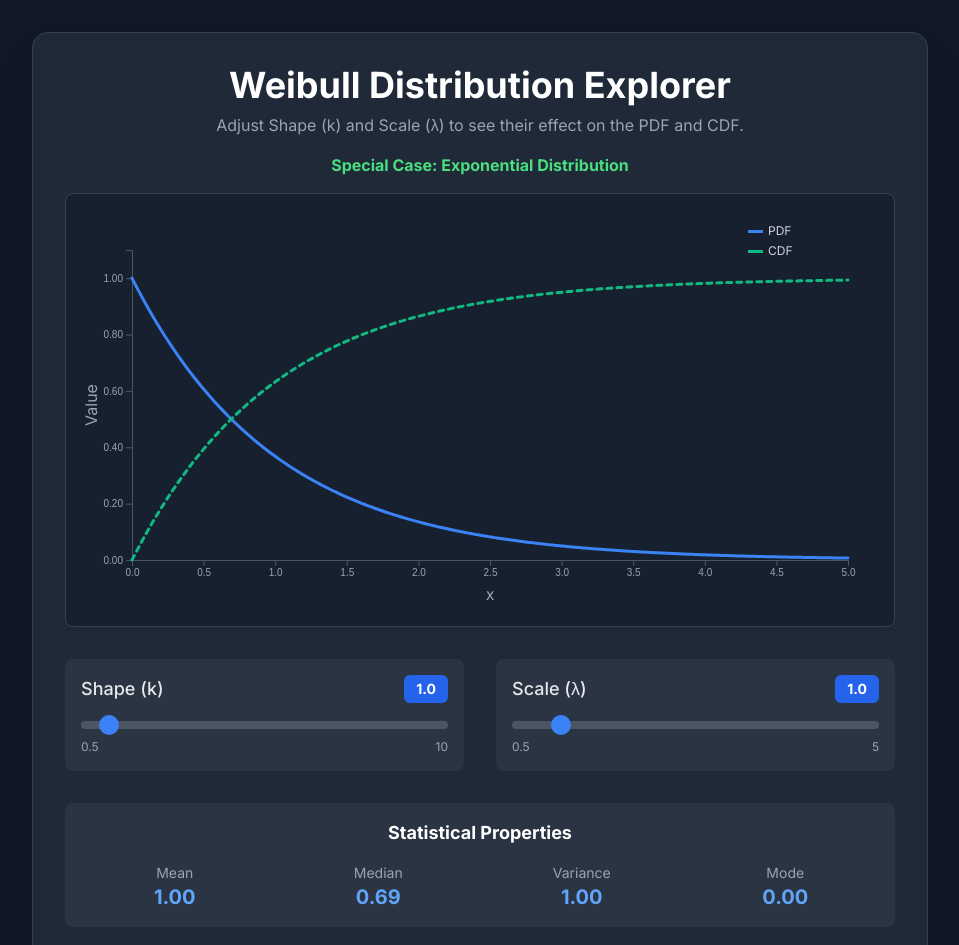
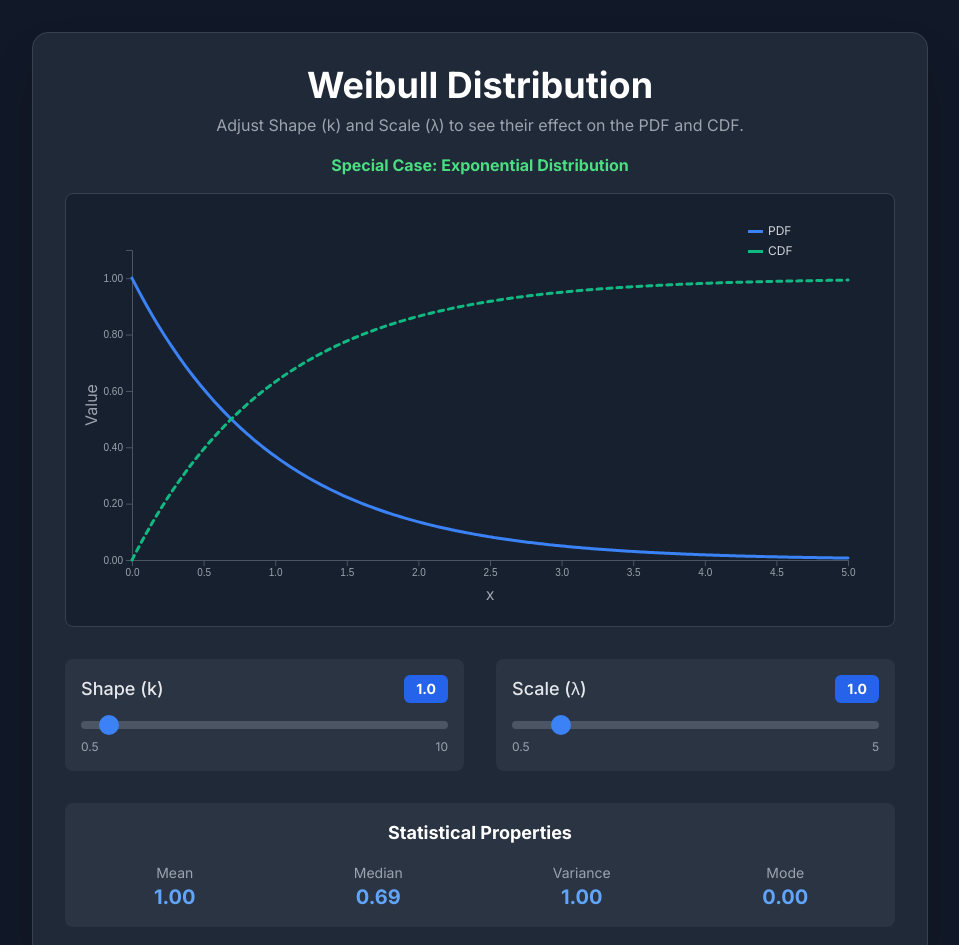
Before and after one commit to JayalakshmyJayakrishnan/WEIBULL-DISTRIBUTION, a plain HTML site: page index.html in a window 1280 px wide. Shown: the top 945 px of the page, without its empty margins (160-1119 px from the left). Drawn offline with nearby package versions, Linux system fonts and the light colour scheme.

Commit message:
Update index.html

```diff
--- a/index.html
+++ b/index.html
@@ -38,7 +38,7 @@
 
         <!-- Header -->
         <div class="text-center mb-4">
-            <h1 class="text-3xl md:text-4xl font-bold text-white">Weibull Distribution Explorer</h1>
+            <h1 class="text-3xl md:text-4xl font-bold text-white">Weibull Distribution</h1>
             <p class="text-gray-400 mt-2">Adjust Shape (k) and Scale (λ) to see their effect on the PDF and CDF.</p>
         </div>
 
```
